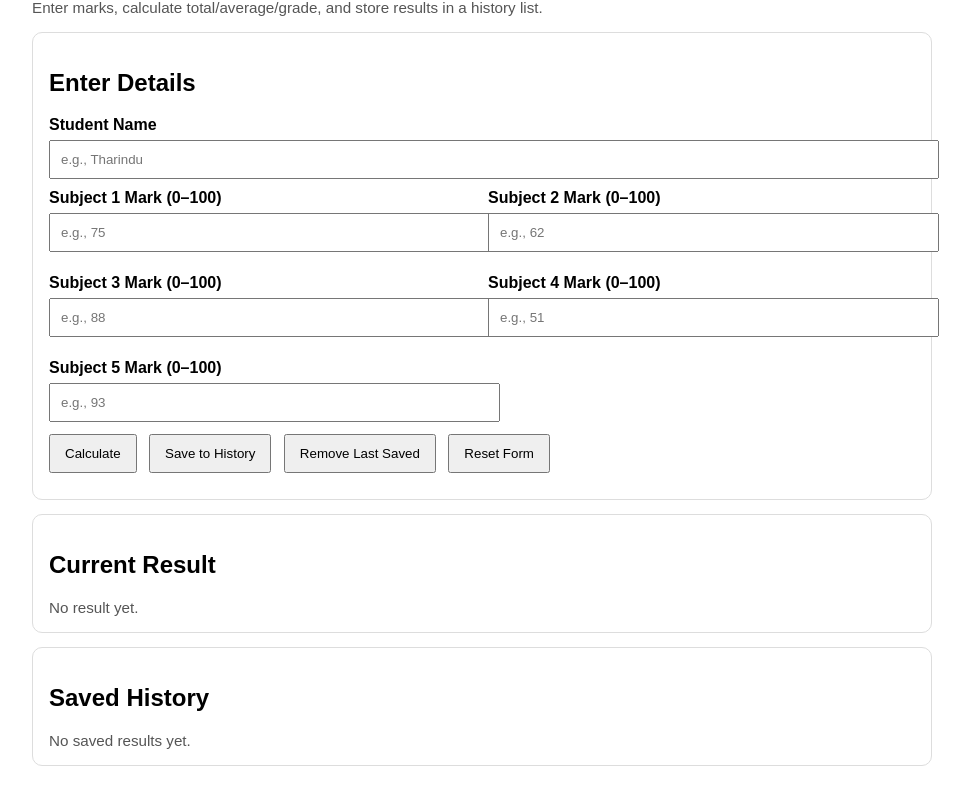
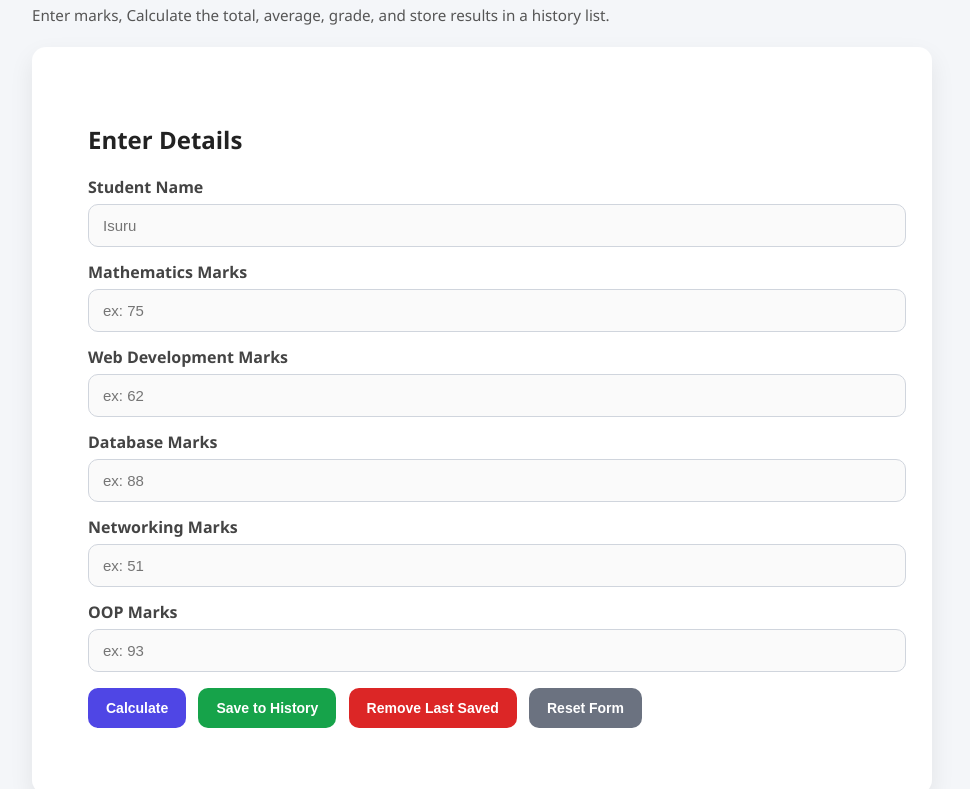
Before and after one commit to isururushan/javascript_assignment, a plain HTML site: page index.html in a window 1280 px wide. Shown: the part 83-872 px from the top of the page, without its empty margins (158-1128 px from the left). Drawn offline with Linux system fonts and the light colour scheme.

Commit message:
added styles

```diff
--- a/index.html
+++ b/index.html
@@ -2,53 +2,43 @@
 <html lang="en">
   <head>
     <meta charset="UTF-8" />
-  <meta name="viewport" content="width=device-width, initial-scale=1.0"/>
+    <meta name="viewport" content="width=device-width, initial-scale=1.0" />
     <title>Student Marks Calculator</title>
-  <style>
-    body { font-family: Arial, sans-serif; max-width: 900px; margin: 24px auto; padding: 0 16px; }
-    .card { border: 1px solid #ddd; border-radius: 10px; padding: 16px; margin: 14px 0; }
-    label { display:block; margin-top: 10px; font-weight: 600; }
-    input { width: 100%; padding: 10px; margin-top: 6px; }
-    button { padding: 10px 14px; margin-top: 12px; margin-right: 8px; cursor:pointer; }
-    .row { display: grid; grid-template-columns: 1fr 1fr; gap: 12px; }
-    .muted { color: #555; font-size: 0.95rem; }
-    ul { margin: 8px 0 0 18px; }
-    .good { font-weight: 700; }
-  </style>
+    <link rel="stylesheet" href="style.css">
   </head>
   <body>
     <h1>Student Marks Calculator</h1>
     <p class="muted">
-    Enter marks, calculate total/average/grade, and store results in a history list.
-    <!-- TODO: Change this description to your own topic wording -->
+      Enter marks, Calculate the total, average, grade, and store results in a
+      history list.
     </p>
 
     <div class="card">
       <h2>Enter Details</h2>
 
       <label for="studentName">Student Name</label>
-    <input id="studentName" type="text" placeholder="e.g., Tharindu" />
+      <input id="studentName" type="text" placeholder="Isuru" />
 
       <div class="row">
         <div>
-        <label for="m0">Subject 1 Mark (0–100)</label>
-        <input id="m0" type="number" min="0" max="100" placeholder="e.g., 75" />
+          <label for="m0">Mathematics Marks</label>
+          <input id="m0" type="number" min="0" max="100" placeholder="ex: 75" />
         </div>
         <div>
-        <label for="m1">Subject 2 Mark (0–100)</label>
-        <input id="m1" type="number" min="0" max="100" placeholder="e.g., 62" />
+          <label for="m1">Web Development Marks</label>
+          <input id="m1" type="number" min="0" max="100" placeholder="ex: 62" />
         </div>
         <div>
-        <label for="m2">Subject 3 Mark (0–100)</label>
-        <input id="m2" type="number" min="0" max="100" placeholder="e.g., 88" />
+          <label for="m2">Database Marks</label>
+          <input id="m2" type="number" min="0" max="100" placeholder="ex: 88" />
         </div>
         <div>
-        <label for="m3">Subject 4 Mark (0–100)</label>
-        <input id="m3" type="number" min="0" max="100" placeholder="e.g., 51" />
+          <label for="m3">Networking Marks</label>
+          <input id="m3" type="number" min="0" max="100" placeholder="ex: 51" />
         </div>
         <div>
-        <label for="m4">Subject 5 Mark (0–100)</label>
-        <input id="m4" type="number" min="0" max="100" placeholder="e.g., 93" />
+          <label for="m4">OOP Marks</label>
+          <input id="m4" type="number" min="0" max="100" placeholder="ex: 93" />
         </div>
       </div>
 
@@ -57,7 +47,7 @@
       <button id="btnRemove">Remove Last Saved</button>
       <button id="btnReset">Reset Form</button>
 
-    <div id="message" class="muted" style="margin-top:10px;"></div>
+      <div id="message" class="muted" style="margin-top: 10px"></div>
     </div>
 
     <div class="card">
--- a/script.js
+++ b/script.js
@@ -1,5 +1,5 @@
 // Initialize subject array
-const subjects = ["Math", "Web", "DB", "Networking", "OOP"];
+const subjects = ["Mathematics", "Web Development", "DBatabase", "Networking", "OOP"];
 // Variable store last calculation
 let lastComputed = null;
 // Array to store saved results
@@ -27,8 +27,8 @@
   return { ok: true, marks };
 }
 
+// Grade logic defined
 function computeGrade(avg) {
-  // Grade logic defined
   if (avg >= 75) return "A";
   if (avg >= 65) return "B";
   if (avg >= 55) return "C";
@@ -36,10 +36,11 @@
   return "F";
 }
 
+//Define calculation logic
 function calculate() {
   const name = document.getElementById("studentName").value.trim();
   if (name.length < 2) {
-    setMessage("Please enter the student name (at least 2 characters).");
+    setMessage("Please enter the student name.");
     return null;
   }
 
--- /dev/null
+++ b/style.css
@@ -0,0 +1,101 @@
+body {
+  font-family: "Segoe UI", Arial, sans-serif;
+  background: #f4f6f9;
+  max-width: 900px;
+  margin: 24px auto;
+  padding: 0 16px;
+}
+
+h1,
+h2 {
+  color: #222;
+}
+
+.card {
+  background: #fff;
+  border-radius: 14px;
+  padding: 56px;
+  margin: 22px 0;
+  box-shadow: 0 10px 25px rgba(0, 0, 0, 0.08);
+  transition: transform 0.2s ease;
+}
+
+.card:hover {
+  transform: translateY(-2px);
+}
+
+label {
+  display: block;
+  margin-top: 14px;
+  font-weight: 600;
+  color: #444;
+}
+
+input {
+  width: 100%;
+  padding: 12px 14px;
+  margin-top: 6px;
+  border-radius: 10px;
+  border: 1.5px solid #d0d5dd;
+  font-size: 15px;
+  outline: none;
+  transition: all 0.2s ease;
+  background: #fafafa;
+}
+
+input:focus {
+  border-color: #4f46e5;
+  background: #fff;
+  box-shadow: 0 0 0 3px rgba(79, 70, 229, 0.15);
+}
+
+button {
+  padding: 12px 18px;
+  margin-top: 16px;
+  margin-right: 8px;
+  border: none;
+  border-radius: 10px;
+  font-size: 14px;
+  font-weight: 600;
+  cursor: pointer;
+  transition: all 0.2s ease;
+}
+
+#btnCalc {
+  background: #4f46e5;
+  color: #fff;
+}
+
+#btnSave {
+  background: #16a34a;
+  color: #fff;
+}
+
+#btnRemove {
+  background: #dc2626;
+  color: #fff;
+}
+
+#btnReset {
+  background: #6b7280;
+  color: #fff;
+}
+
+button:hover {
+  opacity: 0.9;
+  transform: translateY(-1px);
+}
+
+.muted {
+  color: #555;
+  font-size: 0.95rem;
+}
+
+#resultBox,
+#historyBox {
+  background: #f9fafb;
+  padding: 14px;
+  border-radius: 10px;
+  border: 1px dashed #d1d5db;
+  margin-top: 8px;
+}
```
Lines whose indentation alone changed are shown as unchanged.
